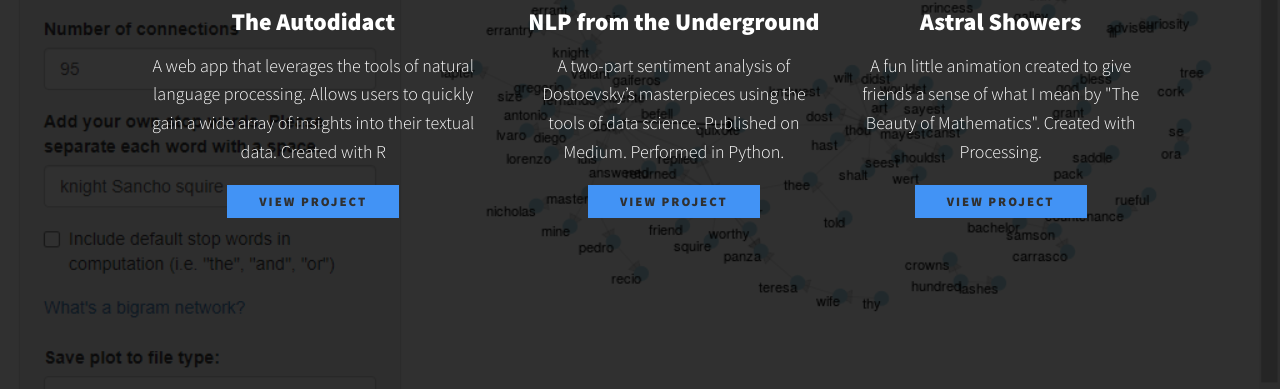
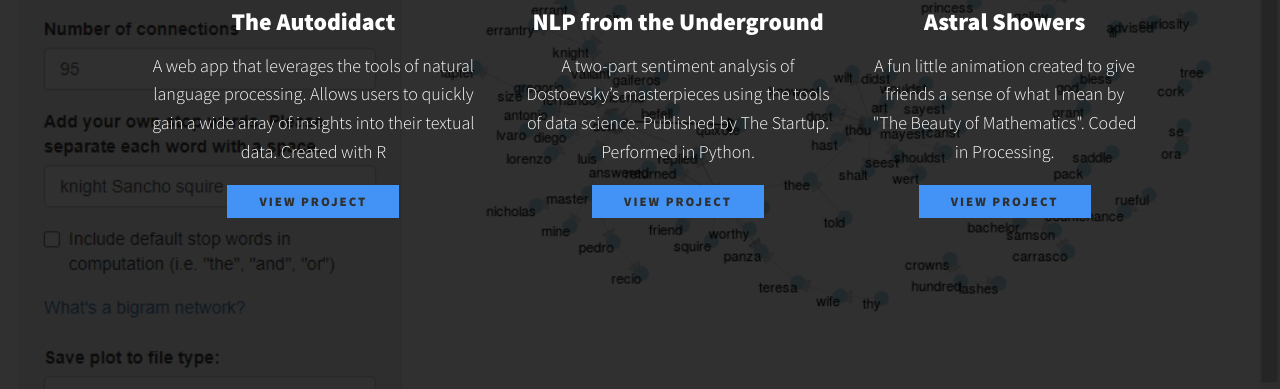
Before and after one commit to josht-jpg/portfolio_website, a plain HTML site: page index.html in a window 1280 px wide. Shown: the part 697-1086 px from the top of the page. Drawn offline with nearby package versions, Linux system fonts and the light colour scheme.

Commit message:
Update index.html

```diff
--- a/index.html
+++ b/index.html
@@ -56,14 +56,14 @@
                 <div class="service">
                     <h3>NLP from the Underground</h3>
                     <p>A two-part sentiment analysis of Dostoevsky’s masterpieces using the tools of data science.
-                        Published on Medium. Performed in Python.
+                        Published by The Startup. Performed in Python.
                     </p>
                     <a href="https://medium.com/@joshtaylor361/nlp-from-the-underground-part-i-7d5cac2cbb8a" class="btn">View Project</a>
                 </div>
 
                 <div class="service">
                     <h3>Astral Showers</h3>
-                    <p>A fun little animation created to give friends a sense of what I mean by "The Beauty of Mathematics". Created with Processing. </p>
+                    <p>A fun little animation created to give friends a sense of what I mean by "The Beauty of Mathematics". Coded in Processing. </p>
                     <a href="https://www.youtube.com/watch?v=0769nbRw2Ow" class="btn">View Project</a>
                 </div>
             </div>
```
